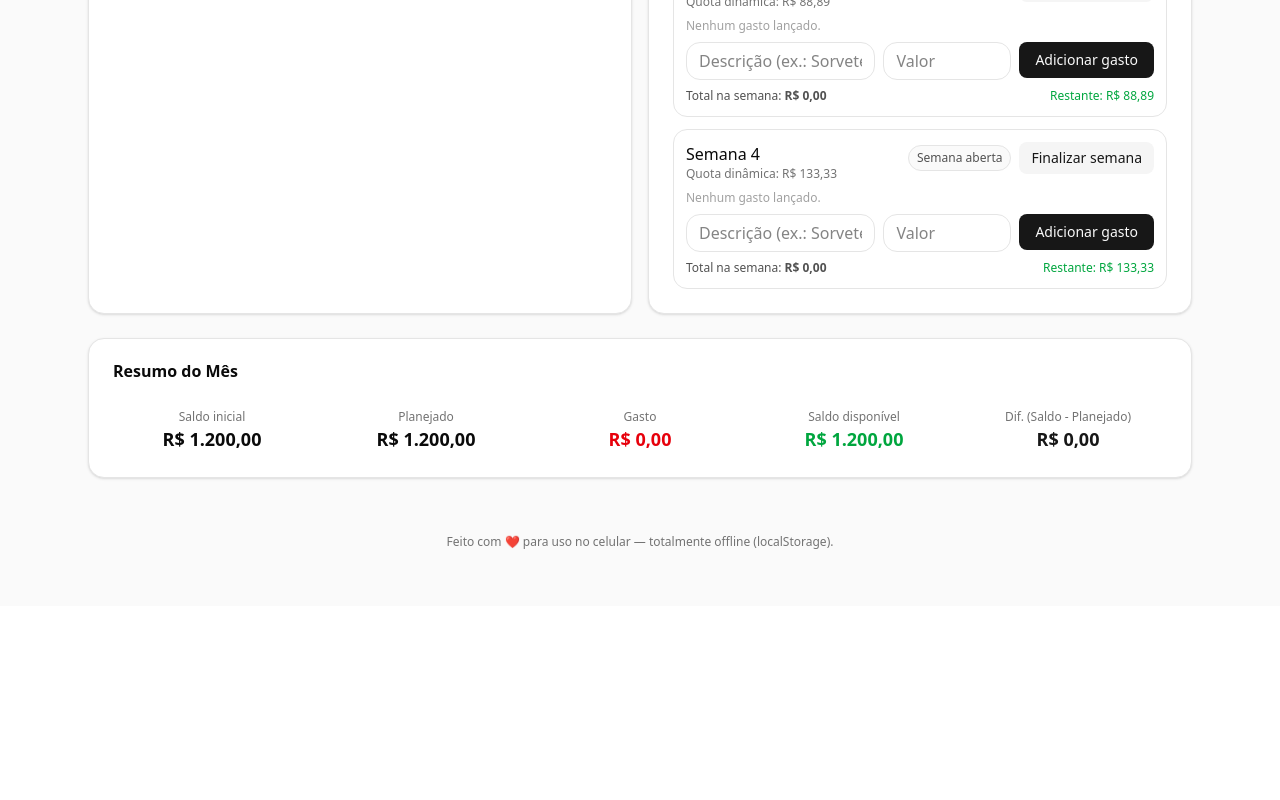
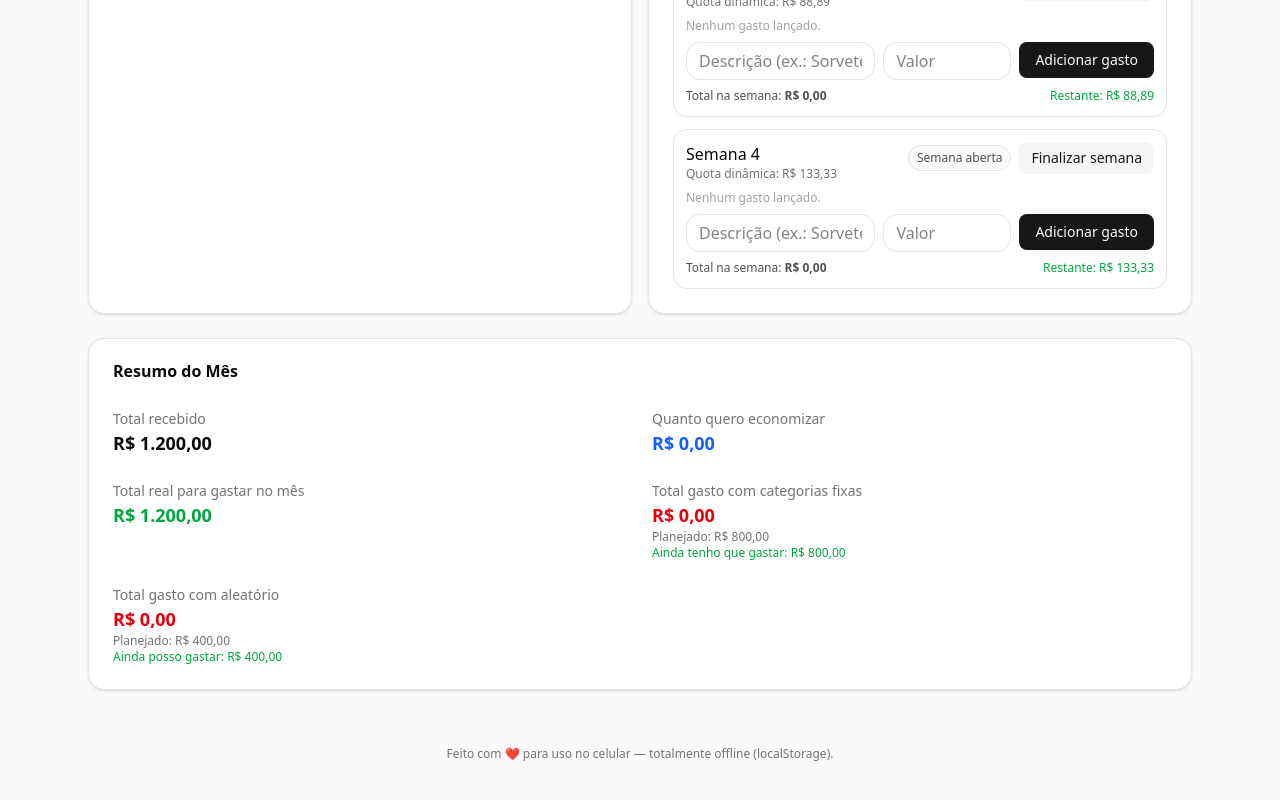
Before and after one commit to henriquemilitao/custos-militao, a Next.js app: page / in a window 1280 px wide. Shown: the part 1301-2101 px from the top of the page. Before the commit the page ends 1907 px from the top, so only its background shows below. Built offline with nearby package versions, Linux system fonts and the light colour scheme.

Commit message:
feat: Resumo correto

```diff
--- a/src/app/page.tsx
+++ b/src/app/page.tsx
@@ -310,10 +310,11 @@ function handleAdicionarEconomia(nova: Omit<EconomiaType, "id" | "guardado">) {
         {/* Resumo */}
         <ResumoMes
           saldoInicial={estado.saldoInicial}
-          totalPlanejado={totalPlanejado}
-          totalGasto={totalGasto}
-          saldoDisponivel={saldoDisponivel}
-          diferencaPlanejadoSaldo={diferençaPlanejadoSaldo}
+          economias={economias}
+          gastoFixas={gastoFixas}
+          gastoAleatorio={gastoAleatorio}
+          totalPlanejadoFixas={totalPlanejadoFixas}
+          aleatorioMeta={estado.aleatorioMeta}
         />
 
         <footer className="text-center text-xs text-neutral-500 py-8">
--- a/src/components/ResumoMes.tsx
+++ b/src/components/ResumoMes.tsx
@@ -9,46 +9,75 @@ function moeda(n: number) {
 
 export default function ResumoMes({
   saldoInicial,
-  totalPlanejado,
-  totalGasto,
-  saldoDisponivel,
-  diferencaPlanejadoSaldo,
+  economias,
+  gastoFixas,
+  gastoAleatorio,
+  totalPlanejadoFixas,
+  aleatorioMeta,
 }: {
   saldoInicial: number;
-  totalPlanejado: number;
-  totalGasto: number;
-  saldoDisponivel: number;
-  diferencaPlanejadoSaldo: number;
+  economias: { meta: number }[];
+  gastoFixas: number;
+  gastoAleatorio: number;
+  totalPlanejadoFixas: number;
+  aleatorioMeta: number;
 }) {
+  // total economias
+  const totalEconomias = economias.reduce((acc, e) => acc + e.meta, 0);
+
+  // saldo após economias
+  const totalRealParaGastar = saldoInicial - totalEconomias;
+
+  // ainda a gastar / disponível
+  const restanteFixas = totalPlanejadoFixas - gastoFixas;
+  const restanteAleatorio = aleatorioMeta - gastoAleatorio;
+
   return (
     <Card className="rounded-2xl shadow-sm">
       <CardHeader>
         <CardTitle>Resumo do Mês</CardTitle>
       </CardHeader>
       <CardContent>
-        <div className="grid grid-cols-2 md:grid-cols-5 gap-4 text-center">
+        <div className="grid grid-cols-1 md:grid-cols-2 gap-6 text-sm">
+          {/* Total recebido */}
           <div>
-            <div className="text-xs text-neutral-500">Saldo inicial</div>
+            <div className="text-neutral-500">Total recebido</div>
             <div className="text-lg font-semibold">{moeda(saldoInicial)}</div>
           </div>
+
+          {/* Economias */}
           <div>
-            <div className="text-xs text-neutral-500">Planejado</div>
-            <div className="text-lg font-semibold">{moeda(totalPlanejado)}</div>
+            <div className="text-neutral-500">Quanto quero economizar</div>
+            <div className="text-lg font-semibold text-blue-600">{moeda(totalEconomias)}</div>
           </div>
+
+          {/* Total real para gastar */}
           <div>
-            <div className="text-xs text-neutral-500">Gasto</div>
-            <div className="text-lg font-semibold text-red-600">{moeda(totalGasto)}</div>
+            <div className="text-neutral-500">Total real para gastar no mês</div>
+            <div className="text-lg font-semibold text-green-600">{moeda(totalRealParaGastar)}</div>
           </div>
+
+          {/* Categorias fixas */}
           <div>
-            <div className="text-xs text-neutral-500">Saldo disponível</div>
-            <div className={`text-lg font-semibold ${saldoDisponivel < 0 ? "text-red-600" : "text-green-600"}`}>
-              {moeda(saldoDisponivel)}
+            <div className="text-neutral-500">Total gasto com categorias fixas</div>
+            <div className="text-lg font-semibold text-red-600">{moeda(gastoFixas)}</div>
+            <div className="text-xs text-neutral-500">
+              Planejado: {moeda(totalPlanejadoFixas)}
+            </div>
+            <div className="text-xs text-green-600">
+              Ainda tenho que gastar: {moeda(restanteFixas)}
             </div>
           </div>
+
+          {/* Aleatório */}
           <div>
-            <div className="text-xs text-neutral-500">Dif. (Saldo - Planejado)</div>
-            <div className={`text-lg font-semibold ${diferencaPlanejadoSaldo < 0 ? "text-red-600" : "text-neutral-900"}`}>
-              {moeda(diferencaPlanejadoSaldo)}
+            <div className="text-neutral-500">Total gasto com aleatório</div>
+            <div className="text-lg font-semibold text-red-600">{moeda(gastoAleatorio)}</div>
+            <div className="text-xs text-neutral-500">
+              Planejado: {moeda(aleatorioMeta)}
+            </div>
+            <div className="text-xs text-green-600">
+              Ainda posso gastar: {moeda(restanteAleatorio)}
             </div>
           </div>
         </div>
```
